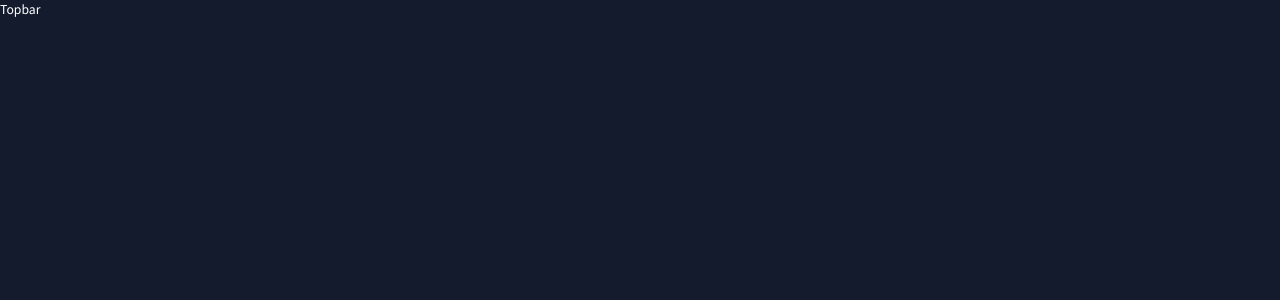
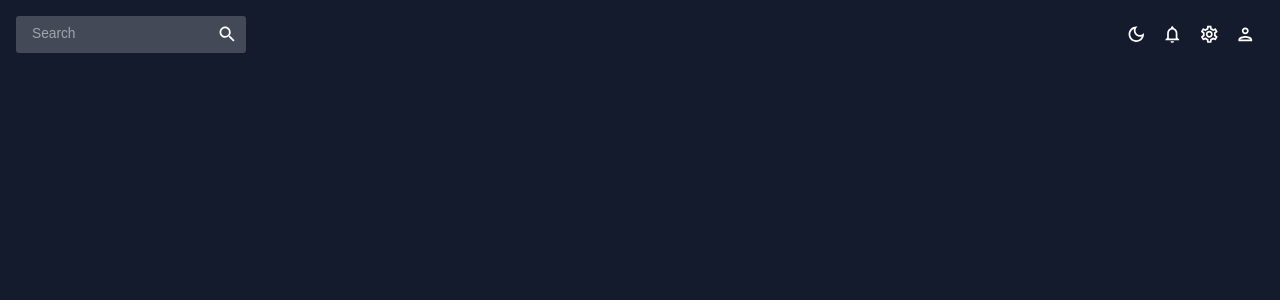
Before and after one commit to AndreyBaglai/admin-app, a React (Create React App) app: page / in a window 1280 px wide. Shown: the top 300 px of the page. Built offline with nearby package versions, Linux system fonts and the light colour scheme.

Commit message:
add topbar with dark and light mode

```diff
--- a/src/components/layout/Topbar.tsx
+++ b/src/components/layout/Topbar.tsx
@@ -1,7 +1,55 @@
-import React from "react";
+import { Box, IconButton, useTheme, InputBase } from "@mui/material";
+import { useContext } from "react";
+import { tokens, ColorModeContext } from "../../theme";
+import LightModeOutlinedIcon from "@mui/icons-material/LightModeOutlined";
+import DarkModeOutlinedIcon from "@mui/icons-material/DarkModeOutlined";
+import NotificationsOutlinedIcon from "@mui/icons-material/NotificationsOutlined";
+import SettingsOutlinedIcon from "@mui/icons-material/SettingsOutlined";
+import PersonOutlinedIcon from "@mui/icons-material/PersonOutlined";
+import SearchIcon from "@mui/icons-material/Search";
 
 const Topbar = () => {
-  return <div>Topbar</div>;
+  const theme = useTheme();
+  const colors = tokens(theme.palette.mode);
+  const colorMode = useContext(ColorModeContext);
+
+  return (
+    <Box display="flex" justifyContent="space-between" p={2}>
+      {/* SEARCH BAR */}
+      <Box
+        sx={{
+          display: "flex",
+          backgroundColor: colors.primary[400],
+          borderRadius: "3px",
+        }}
+      >
+        <InputBase sx={{ ml: 2, flex: 1 }} placeholder="Search" />
+        <IconButton type="button" sx={{ p: 1 }}>
+          <SearchIcon />
+        </IconButton>
+      </Box>
+
+      {/* ICONS */}
+      <Box display="flex">
+        <IconButton onClick={colorMode.toggleColorMode}>
+          {theme.palette.mode === "dark" ? (
+            <DarkModeOutlinedIcon />
+          ) : (
+            <LightModeOutlinedIcon />
+          )}
+        </IconButton>
+        <IconButton>
+          <NotificationsOutlinedIcon />
+        </IconButton>
+        <IconButton>
+          <SettingsOutlinedIcon />
+        </IconButton>
+        <IconButton>
+          <PersonOutlinedIcon />
+        </IconButton>
+      </Box>
+    </Box>
+  );
 };
 
 export default Topbar;
```
Also changed, not shown: tsconfig.json (+5 -8 lines).
